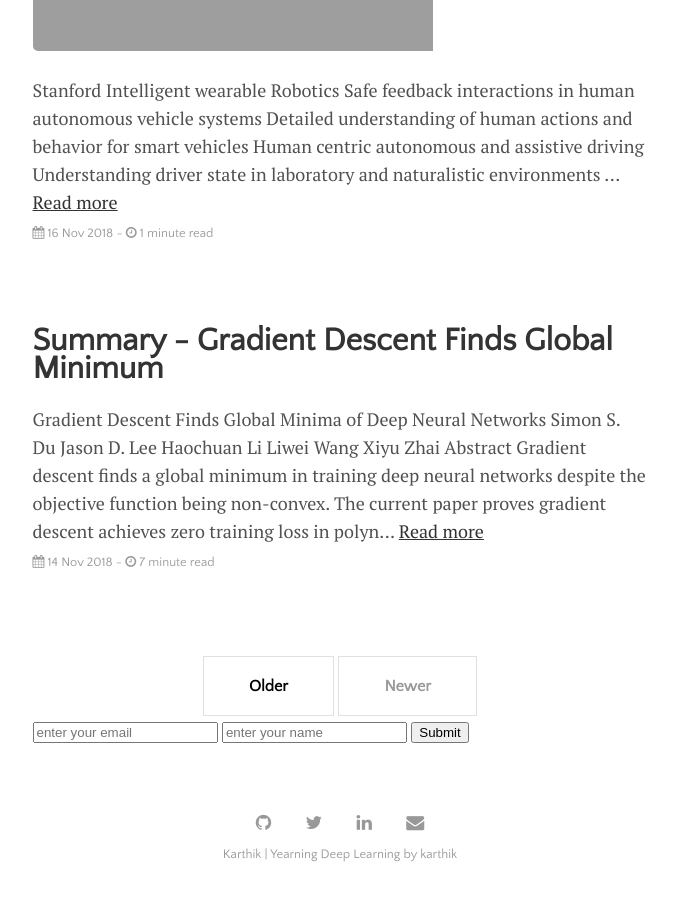
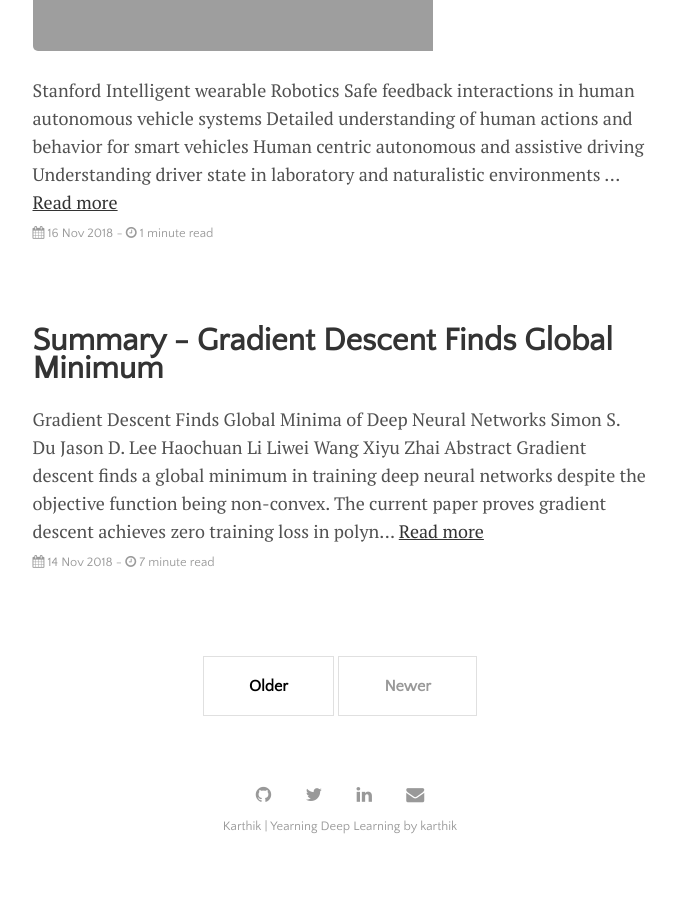
Before and after one commit to karthikziffer/karthikziffer.github.io, a Jekyll site: the page built from index.html, in a window 1280 px wide and 900 px high, scrolled down 2521 px. Shown: the whole window, without its empty margins (300-976 px from the left). Built offline with Jekyll 4.4.1, drawn with Linux system fonts in a browser that asks for light colours; the list of posts is cut into pages by our own code; after the commit the page ends 3393 px from its top, so only the background shows below that.

```diff
--- a/index.html
+++ b/index.html
@@ -37,11 +37,11 @@
 
 
 <!-- Form -->
-<form action="https://app.99inbound.com/api/e/71SeXIXC" method="POST" target="_blank">
+<!-- <form action="https://app.99inbound.com/api/e/71SeXIXC" method="POST" target="_blank">
   <input type="email" name="email" placeholder="enter your email">
   <input type="text" name="name" placeholder="enter your name">
   <button>Submit</button>
-</form>
+</form> -->
 
 <!-- <div style="position: absolute; left: -5000px;">
   <input type="checkbox" name="glazed_ivory_polka_dotted_housecat" value="1" tabindex="-1" autocomplete="no">
```
